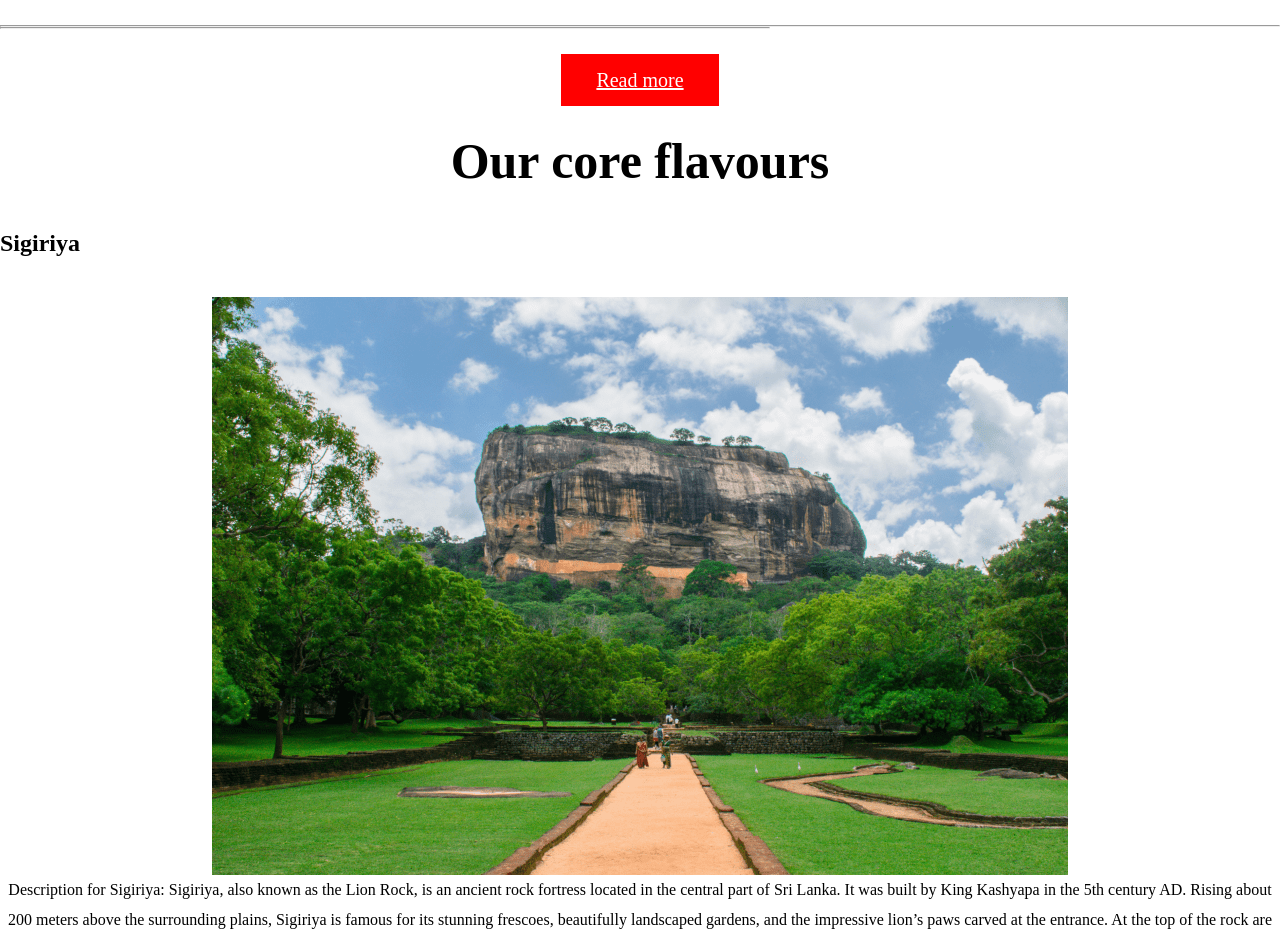
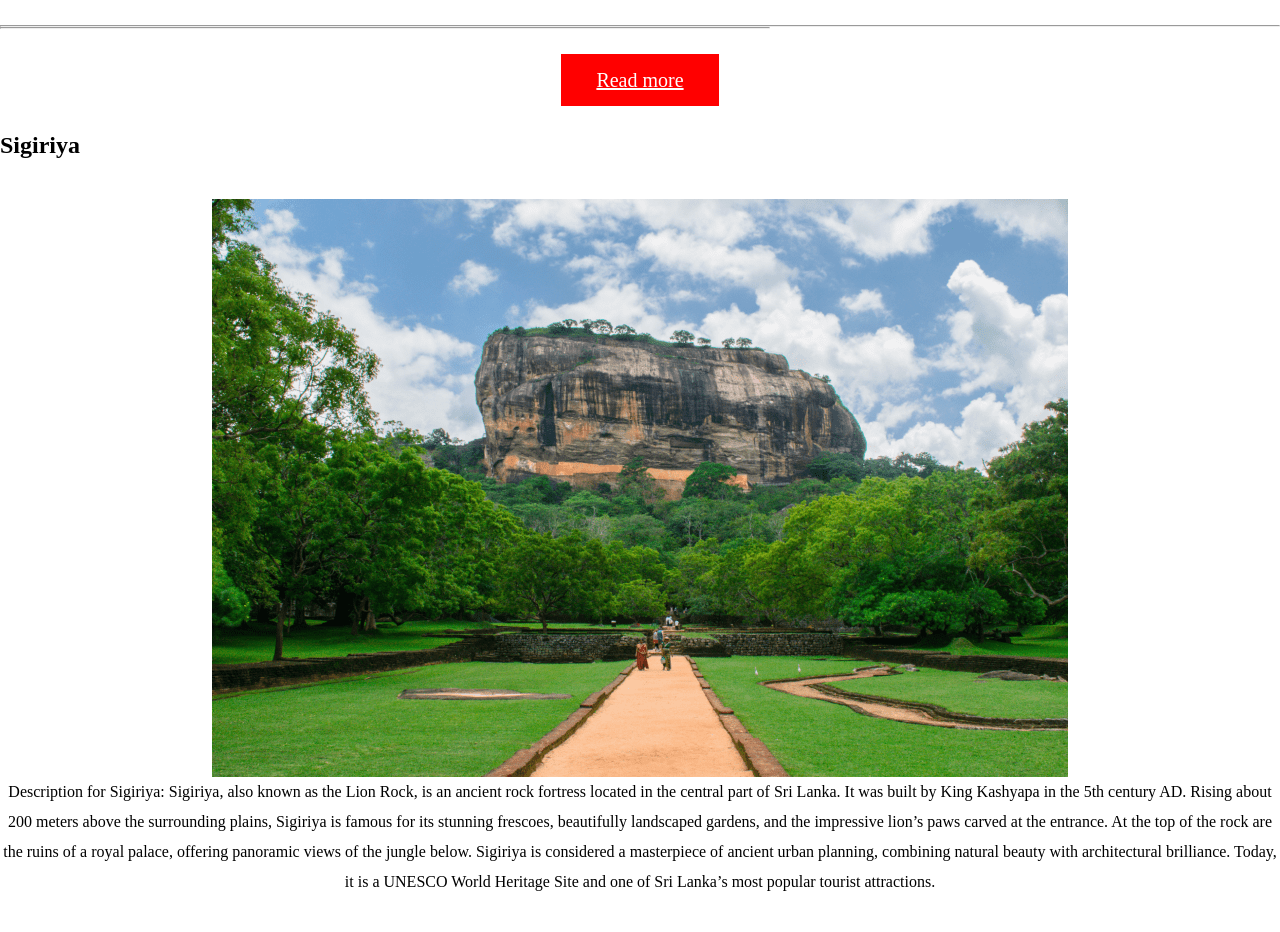
Before and after one commit to shaluka2007/Beautiful-places-in-Sri-Lanka, a plain HTML site: page index.html in a window 1280 px wide. Shown: the part 1160-2092 px from the top of the page. Drawn offline with Linux system fonts and the light colour scheme.

Commit message:
Update index.html

```diff
--- a/index.html
+++ b/index.html
@@ -41,8 +41,6 @@ Whether it's surfing in the south, safari in Yala, or hiking in Ella, Sri Lanka
 
             <div style="text-align: center;"><a style="font-size:20px; background-color: red; padding: 15px 35px 15px 35px; color: white;" href="https://www.google.com/">Read more</a></div>
 <div style="margin-top: 40px;"></div>
-
-<h1 style="font-size:50px; text-align:center;">Our core flavours</h1>
 
 <html>
 <head><title>Sigiriya</title></head><div style="margin-top: 40px;"></div>
```
